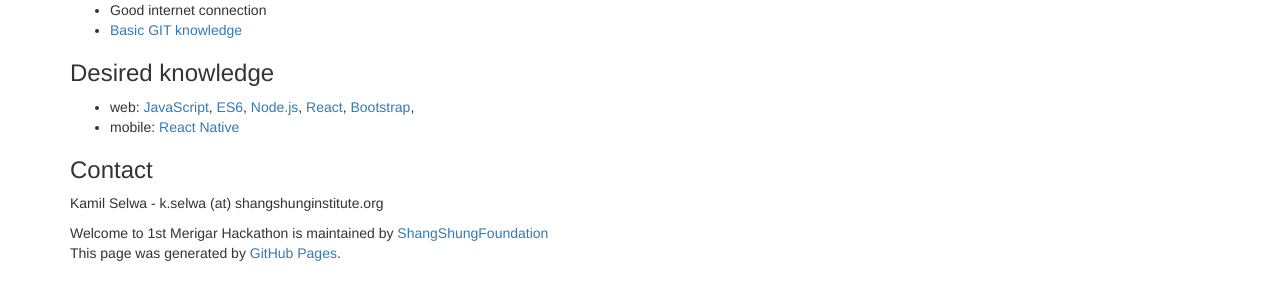
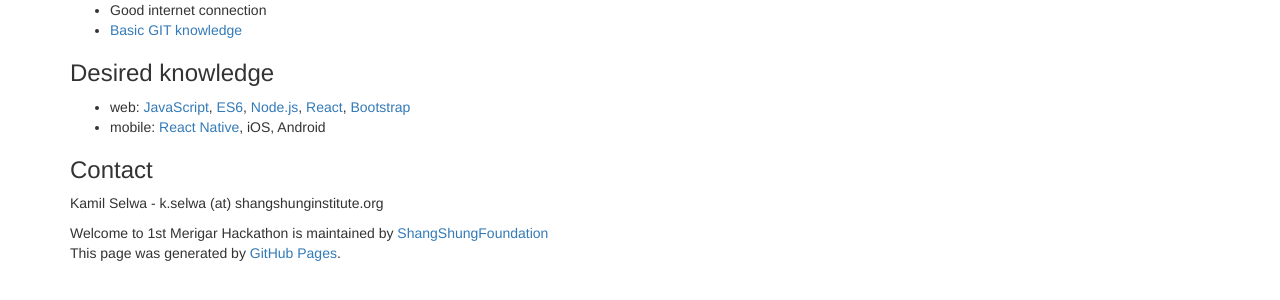
Before and after one commit to ShangShungFoundation/1st_merigar_hackathon, a Jekyll site: the page built from index.md, in a window 1280 px wide. Shown: the part 446-746 px from the top of the page. Built offline with Jekyll 4.4.1, drawn with Linux system fonts in a browser that asks for light colours; some web fonts are replaced; our own code applies the rules of GitHub Pages for plain Markdown files.

Commit message:
Update index.md

```diff
--- a/index.md
+++ b/index.md
@@ -26,8 +26,12 @@ All projects will be hosted on github. Check each of them for more info:
 
 ### Desired knowledge
 
-- web: [JavaScript](https://developer.mozilla.org/en-US/docs/Learn/Getting_started_with_the_web/JavaScript_basics), [ES6](https://babeljs.io/learn-es2015/), [Node.js](https://stackoverflow.com/questions/2353818/how-do-i-get-started-with-node-js), [React](https://facebook.github.io/react/), [Bootstrap](http://getbootstrap.com/getting-started/),
-- mobile: [React Native](http://www.reactnative.com/)
+- web: [JavaScript](https://developer.mozilla.org/en-US/docs/Learn/Getting_started_with_the_web/JavaScript_basics),
+[ES6](https://babeljs.io/learn-es2015/),
+[Node.js](https://stackoverflow.com/questions/2353818/how-do-i-get-started-with-node-js),
+[React](https://facebook.github.io/react/),
+[Bootstrap](http://getbootstrap.com/getting-started/)
+- mobile: [React Native](http://www.reactnative.com/), iOS, Android
 
 ### Contact
 
```
